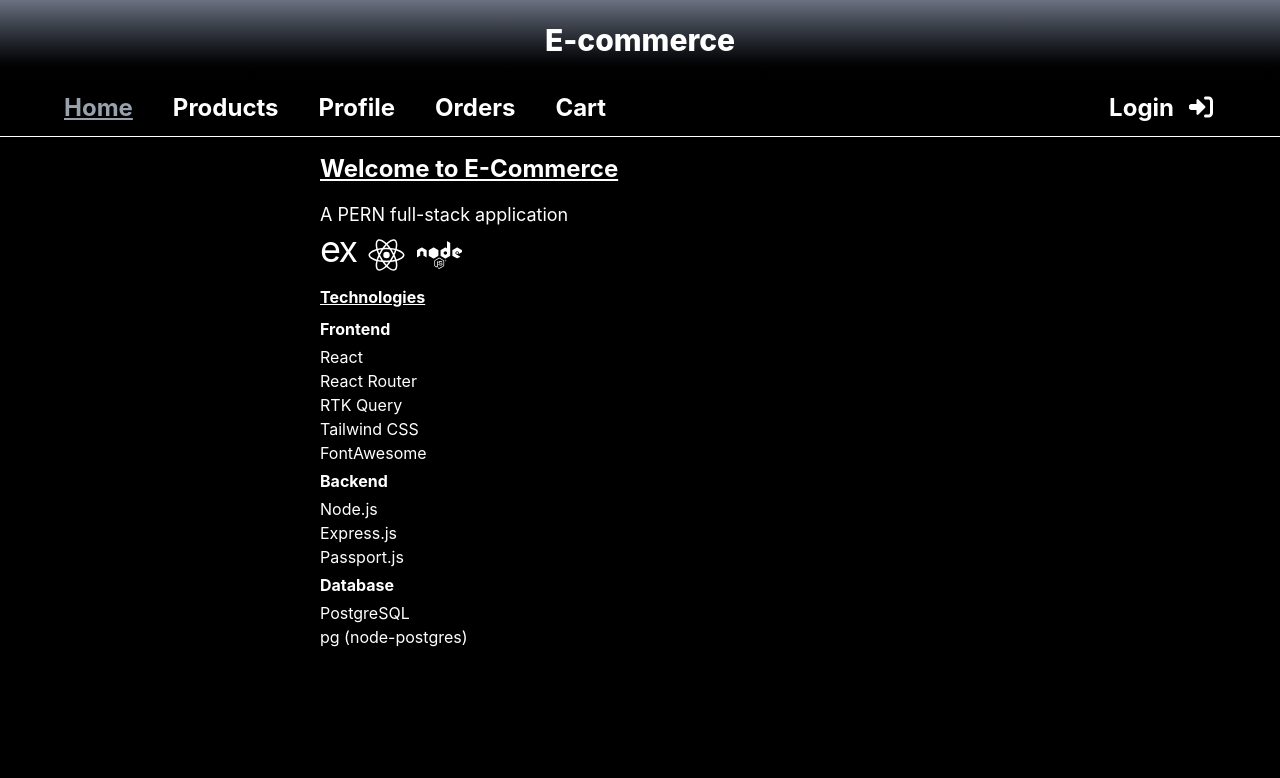
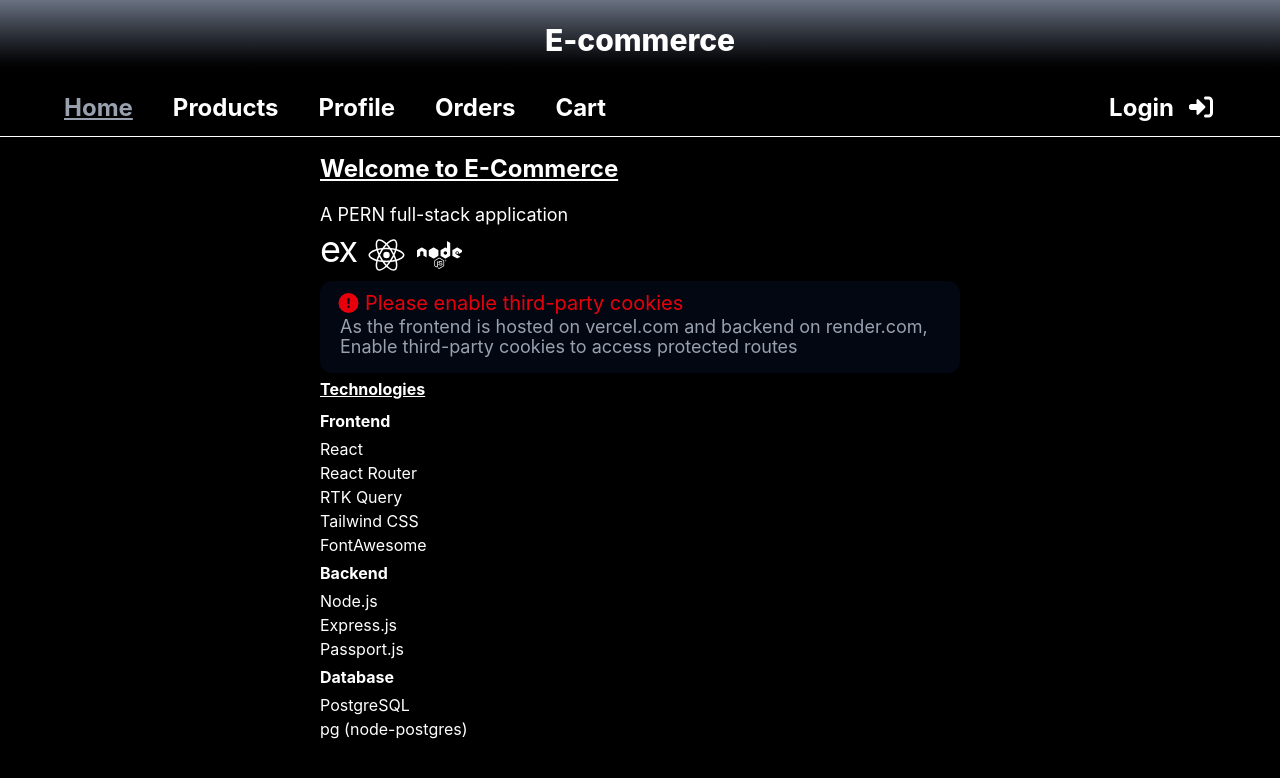
Before and after one commit to bharatkh92/EcommerceFrontend, a React (Vite) app: page / in a window 1280 px wide. Shown: the top 778 px of the page. Built offline with nearby package versions, Linux system fonts and the light colour scheme; no server answers.

Commit message:
code: add note for third-party cookie

```diff
--- a/src/pages/HomePage.jsx
+++ b/src/pages/HomePage.jsx
@@ -4,6 +4,7 @@
     faPostgresql,
     faReact,
 } from "@fortawesome/free-brands-svg-icons";
+import { faCircleExclamation } from "@fortawesome/free-solid-svg-icons";
 import { FontAwesomeIcon } from "@fortawesome/react-fontawesome";
 
 export const HomePage = () => {
@@ -26,10 +27,24 @@
                         <FontAwesomeIcon className="text-4xl" icon={faNode} />
                     </div>
                 </div>
+                <div>
+                    <div className="py-2 pl-4 pr-1 pb-4 bg-gray-950 rounded-xl leading-6">
+                        <div className="text-xl flex items-center text-red-600">
+                            <FontAwesomeIcon
+                                className="pr-1"
+                                icon={faCircleExclamation}
+                            />
+                            <p>Please enable third-party cookies</p>
+                        </div>
+                        <p className="leading-5 text-lg text-gray-400 pl-1">
+                            As the frontend is hosted on vercel.com and backend
+                            on render.com, Enable third-party cookies to access
+                            protected routes
+                        </p>
+                    </div>
+                </div>
                 <div className="">
-                    <p className="font-bold underline py-1">
-                        Technologies
-                    </p>
+                    <p className="font-bold underline py-1">Technologies</p>
                     <p className="font-bold py-1">Frontend</p>
                     <p>React</p>
                     <p>React Router</p>
```
